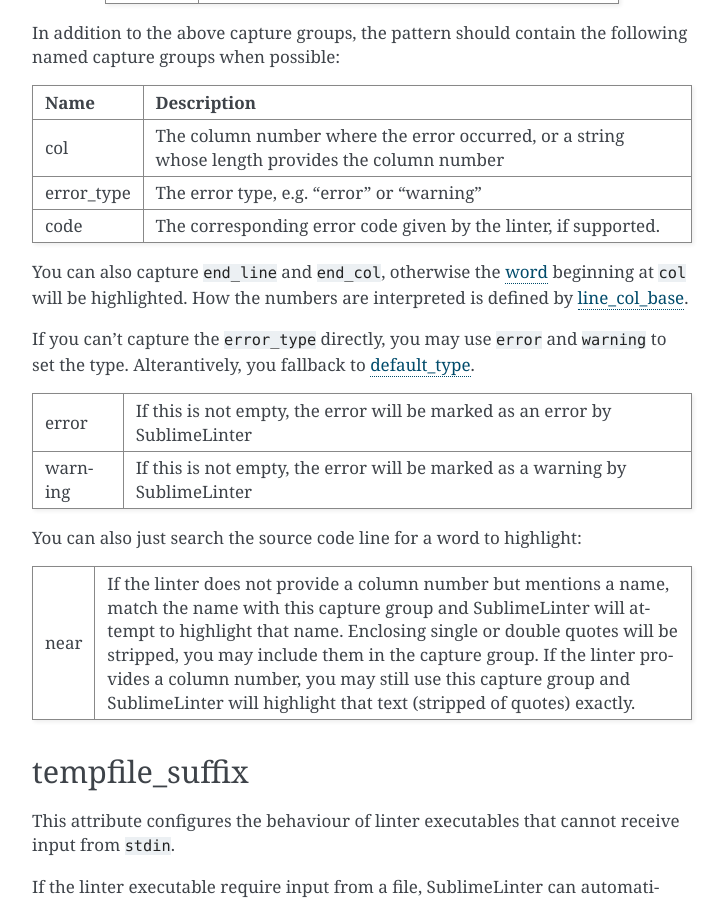
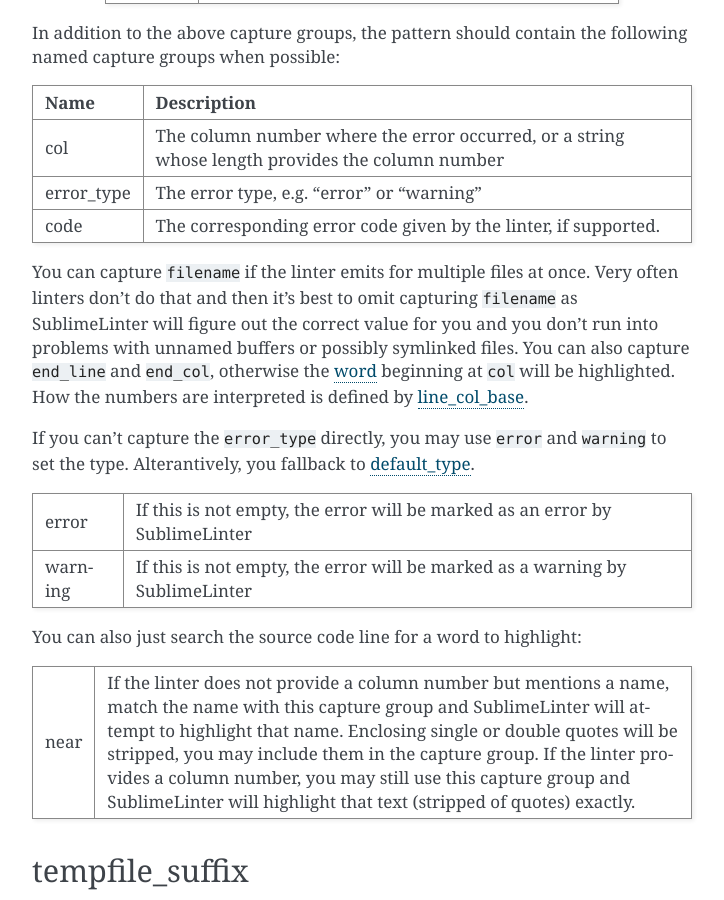
Before and after one commit to SublimeLinter/SublimeLinter, a Sphinx documentation site: the page built from docs/linter_attributes.rst, in a window 1280 px wide and 900 px high, scrolled down 6201 px. Shown: the whole window, without its empty margins (388-1112 px from the left). Built offline with Sphinx 7.4.7, drawn with Linux system fonts in a browser that asks for light colours.

Commit message:
Document capturing `filename`

```diff
--- a/docs/linter_attributes.rst
+++ b/docs/linter_attributes.rst
@@ -304,6 +304,10 @@ the pattern should contain the following named capture groups when possible:
 | code       | The corresponding error code given by the linter, if supported. |
 +------------+-----------------------------------------------------------------+
 
+You can capture ``filename`` if the linter emits for multiple files at once.
+Very often linters don't do that and then it's best to omit capturing ``filename`` as
+SublimeLinter will figure out the correct value for you and you don't run into
+problems with unnamed buffers or possibly symlinked files.
 You can also capture ``end_line`` and ``end_col``, otherwise the :ref:`word<word_re>` beginning at ``col`` will be highlighted.  How the numbers are interpreted is defined by :ref:`line_col_base`.
 
 If you can't capture the ``error_type`` directly, you may use ``error`` and ``warning`` to set the type.  Alterantively, you fallback to :ref:`default_type`.
```
